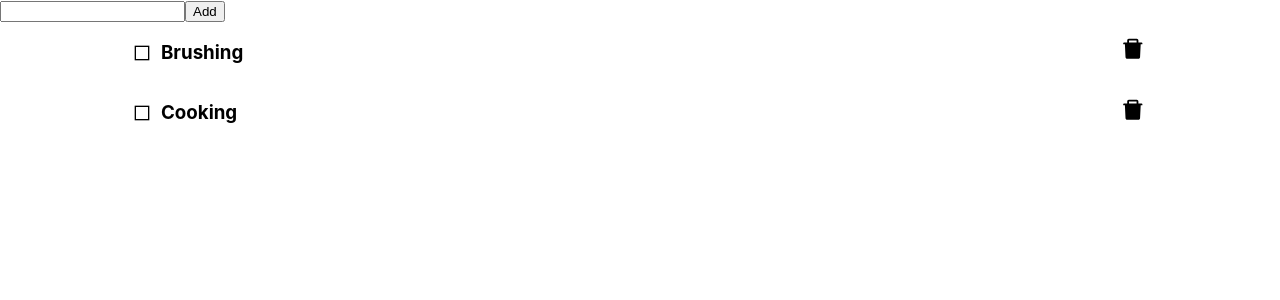
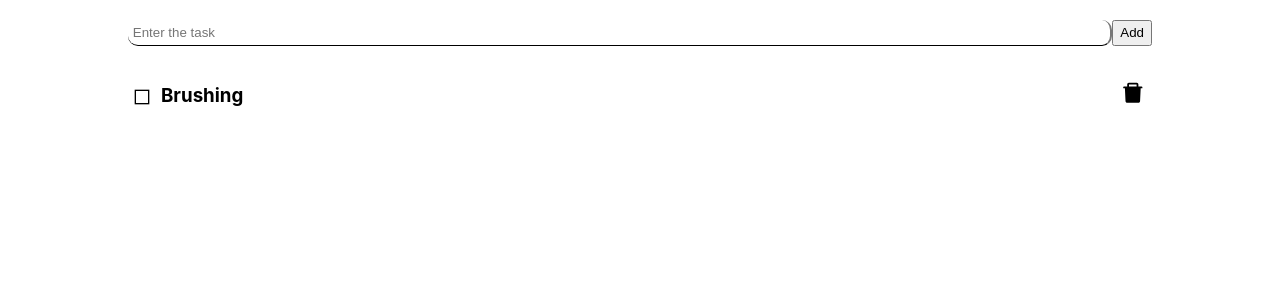
Before and after one commit to suhaansridhar/ToDoApplication, a React (Create React App) app: page / in a window 1280 px wide. Shown: the top 300 px of the page. Built offline with nearby package versions, Linux system fonts and the light colour scheme.

Commit message:
error in tasklist

```diff
--- a/src/App.js
+++ b/src/App.js
@@ -2,14 +2,15 @@ import React from "react";
 import TaskGenerator from "./Components/TaskGenerator";
 import {nanoid} from 'nanoid';
 import AddTask from "./Components/AddTask";
+import TaskList from "./Components/TaskList";
 
 function App() {
   const [tasks, setTasks] = React.useState([
     {id: nanoid(), taskName: 'Brushing'},
-    {id: nanoid(), taskName: 'Cooking'}
   ]);
 
   function removeTask(id){
+    console.log(id)
     let tempArray = tasks.map(item => item.id !== id);
     setTasks(tempArray);
 }
@@ -23,12 +24,10 @@ function addTask(content){
   setTasks(prevArray => [...prevArray, tempObj]);
 }
 
-  let arrayOfTasks = tasks.map(item => <TaskGenerator taskName = {item.taskName} key={item.id} id={item.id} removeTask={removeTask}/>)
-
   return (
     <div className="Main--Container">
       <AddTask addTask = {addTask}/>
-      {arrayOfTasks}
+      <TaskList taskList={tasks} removeTask={removeTask}/>
     </div>
   );
 }
--- a/src/Components/AddTask.js
+++ b/src/Components/AddTask.js
@@ -7,10 +7,16 @@ const AddTask = ({addTask}) => {
     function handleChange(event){
         setTaskName(event.target.value);
     }
+
+    function clicked(){
+      addTask(taskName);
+      setTaskName('');
+    }
   return (
     <div className='add--task--container'>
-        <input type="text" value={taskName} onChange={handleChange}/>
-        <button onClick={() => addTask(taskName)}>Add</button>
+        <input type="text" value={taskName} onChange={handleChange}
+        placeholder='Enter the task'/>
+        <button onClick={clicked}>Add</button>
     </div>
   )
 }
--- a/src/Components/TaskGenerator.js
+++ b/src/Components/TaskGenerator.js
@@ -2,7 +2,7 @@ import React from 'react';
 import {AiFillDelete} from 'react-icons/ai';
 import {GrCheckbox} from 'react-icons/gr';
 
-const TaskGenerator = ({taskName, id, removeTask}) => {
+const TaskGenerator = ({taskName, removeTask, id}) => {
   return (
     <div className='task--generator--container'>
         <div className="task--generator--middle--container">
--- /dev/null
+++ b/src/Components/TaskList.js
@@ -0,0 +1,13 @@
+import React from 'react';
+import TaskGenerator from './TaskGenerator';
+
+const TaskList = ({taskList, removeTask}) => {
+    let arrayOfTasks = taskList.map(item => <TaskGenerator taskName = {item.taskName} key={item.id} id={item.id} removeTask={removeTask}/>)
+  return (
+    <div>
+        {arrayOfTasks}
+    </div>
+  )
+}
+
+export default TaskList
--- a/src/index.css
+++ b/src/index.css
@@ -60,3 +60,24 @@ code {
   color: red;
   cursor: pointer;
 }
+
+.add--task--container{
+  display: flex;
+  margin: 20px auto;
+  width: 80%;
+  justify-content: space-between;
+}
+
+.add--task--container input{
+  width: 100%;
+  border-radius: 10px;
+  border-bottom: 0.1rem solid black;
+  border-top: none;
+  border-left: none;
+  outline: none;
+  padding: 0.3rem;
+}
+
+.add--task--container button{
+  cursor: pointer;
+}
```
